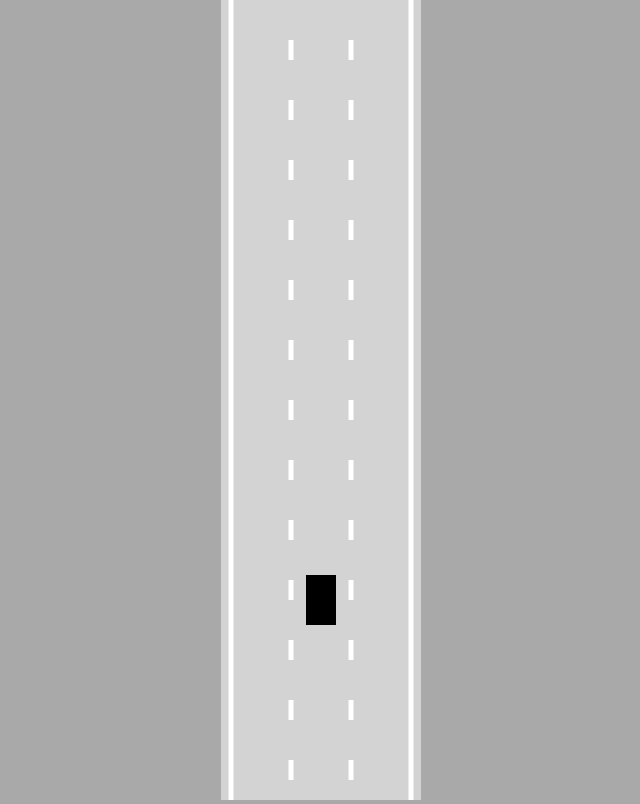
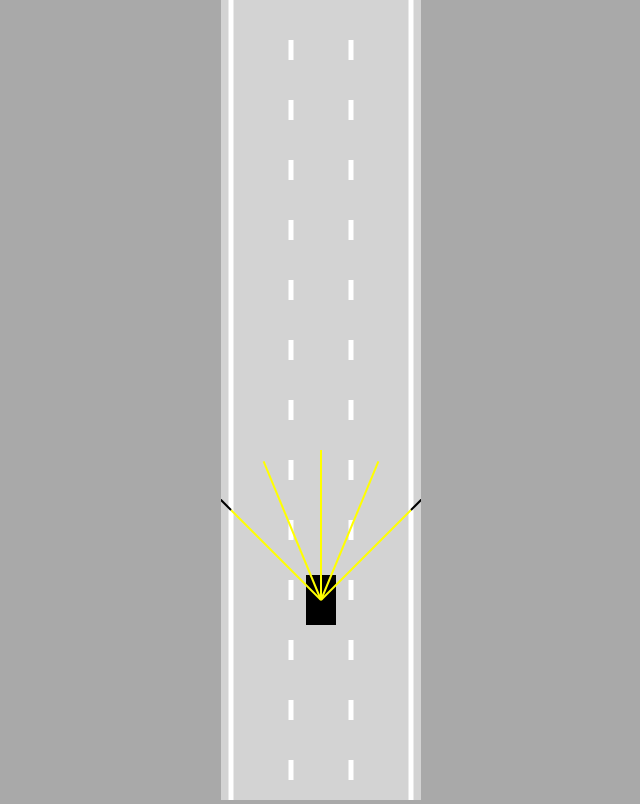
Before and after one commit to mfaradzh/self-driving-car, a plain HTML site: page index.html in a window 1280 px wide. Shown: the whole page, without its empty margins (319-959 px from the left). Drawn offline with Linux system fonts and the light colour scheme.

Commit message:
car sensors

```diff
--- a/car.js
+++ b/car.js
@@ -10,6 +10,7 @@ class Car{
         this.maxSpeed = 3;
         this.friction = 0.05;
         this.angle = 0;
+        this.sensor = new Sensor(this)
         this.controls  = new Controls()
     }
 
@@ -49,8 +50,9 @@ class Car{
         this.y -= Math.cos(this.angle) * this.speed;
     }
 
-    update(){
+    update(roadBorders){
         this.#move();
+        this.sensor.update(roadBorders)
     }
 
     draw(ctx){
@@ -67,5 +69,7 @@ class Car{
         )
         ctx.fill();
         ctx.restore();
+
+        this.sensor.draw(ctx)
     }
 }
--- a/index.html
+++ b/index.html
@@ -5,6 +5,7 @@
 </head>
 <body>
     <canvas id="myCanvas"></canvas>
+    <script src="sensor.js"></script>
     <script src="utils.js"></script>
     <script src="road.js"></script>
     <script src="controls.js"></script>
--- a/main.js
+++ b/main.js
@@ -10,7 +10,7 @@ car.draw(ctx);
 animate();
 
 function animate(){
-    car.update();
+    car.update(road.borders);
     canvas.height = window.innerHeight;
 
     ctx.save();
--- a/road.js
+++ b/road.js
@@ -7,14 +7,14 @@ class Road {
         this.left = x - width/2;
         this.right = x + width/2;
 
-        const infinity = 1000000;
+        const infinity = 100000;
         this.top = -infinity;
         this.bottom = infinity;
         const topLeft = {x: this.left, y: this.top};
         const bottomLeft = {x: this.left, y: this.bottom};
         const topRight = {x: this.right, y: this.top};
         const bottomRight= {x: this.right, y: this.bottom};
-        this.boarders = [
+        this.borders = [
             [topLeft,bottomLeft],
             [topRight,bottomRight]
         ]
@@ -44,7 +44,7 @@ class Road {
         }
 
         ctx.setLineDash([])
-        this.boarders.forEach((boarder) => {
+        this.borders.forEach((boarder) => {
             ctx.beginPath()
             ctx.moveTo(boarder[0].x, boarder[0].y)
             ctx.lineTo(boarder[1].x, boarder[1].y)
--- /dev/null
+++ b/sensor.js
@@ -0,0 +1,106 @@
+class Sensor{
+    constructor(car){
+        this.car = car;
+        this.rayCount = 5;
+        this.rayLength = 150;
+        this.raySpread = Math.PI/2;
+
+        this.rays = [];
+        this.readings = [];
+    }
+
+    update(roadBorders){
+        this.#castRays()
+        this.readings = [];
+        for(let i = 0; i < this.rays.length; i++){
+            this.readings.push(
+                this.#getReading(this.rays[i],roadBorders)
+            )
+        }
+    }
+    #getReading(ray, roadBorders){
+        let touches =[];
+
+        for(let i = 0; i < roadBorders.length; i++){
+            const touch = getIntersection(
+                ray[0],
+                ray[1],
+                roadBorders[i][0],
+                roadBorders[i][1]
+            )
+            // console.log(ray[0],
+            //     ray[1],
+            //     roadBorders[i][0],
+            //     roadBorders[i][1],touch)
+            if(touch){
+                touches.push(touch)
+            }
+        }
+        if(touches.length === 0){
+            return null;
+        }
+        const offsets = touches.map(e => e.offset)
+        const minOffset = Math.min(...offsets)
+        return touches.find(e => e.offset == minOffset);
+    }
+
+    #castRays(){
+        this.rays = []
+        for(let i = 0; i < this.rayCount; i++){
+            const rayAngle = lerp(
+                this.raySpread/2,
+                -this.raySpread/2,
+                this.rayCount === 1 ? 0.5:
+                i/(this.rayCount-1)
+            ) + this.car.angle
+            const start = {x: this.car.x, y: this.car.y};
+            const end = {
+                x: this.car.x - Math.sin(rayAngle) * this.rayLength,
+                y: this.car.y - Math.cos(rayAngle) * this.rayLength
+            }
+            this.rays.push([start,end])
+        }
+    }
+    draw(ctx){
+        for(let i=0; i < this.rays.length; i++){
+            let end = this.rays[i][1];
+            if(this.readings[i]){
+                end = this.readings[i]
+            }
+            // console.log(
+            //     this.rays[i][0].x,
+            //     this.rays[i][0].y,
+            //     end.x,
+            //     end.y,
+            //     this.rays[i][1].x,
+            //     this.rays[i][1].y
+            // )
+            ctx.beginPath();
+            ctx.lineWidth = 2;
+            ctx.strokeStyle = "yellow";
+            ctx.moveTo(
+                this.rays[i][0].x,
+                this.rays[i][0].y
+            )
+            ctx.lineTo(
+                end.x,
+                end.y
+            )
+            ctx.stroke()
+
+            ctx.beginPath();
+            ctx.lineWidth = 2;
+            ctx.strokeStyle = "black";
+            ctx.moveTo(
+                this.rays[i][1].x,
+                this.rays[i][1].y
+            )
+            ctx.lineTo(
+                end.x,
+                end.y
+            )
+            ctx.stroke()
+        }
+    }
+
+}
--- a/utils.js
+++ b/utils.js
@@ -1,3 +1,27 @@
 function lerp(A,B,t){
     return A+(B-A)*t;
 }
+
+function getIntersection(A,B,C,D){
+    /*
+        Ix = Ax+(Bx-Ax)t = Cx+(Dx-Cx)t
+        Iy = Ay+(By-Ay)t = Cy+(Dy-Cy)t
+    */
+    const tTop = (D.x-C.x)*(A.y-C.y)-(D.y-C.y)*(A.x-C.x);
+    const uTop = (C.y-A.y)*(A.x-B.x)-(C.x-A.x)*(A.y-B.y);
+    const bottom = (D.y-C.y)*(B.x-A.x) - (D.x-C.x)*(B.y-A.y);
+    if(bottom != 0){
+        const t = tTop/bottom;
+        const u = uTop/bottom;
+        if(t>=0 && t <=1 && u>=0 && u <=1){
+            return{
+                x: lerp(A.x,B.x,t),
+                y: lerp(A.y,B.y,t),
+                offset:t
+            }
+        }
+
+    }
+    return null;
+
+}
```
